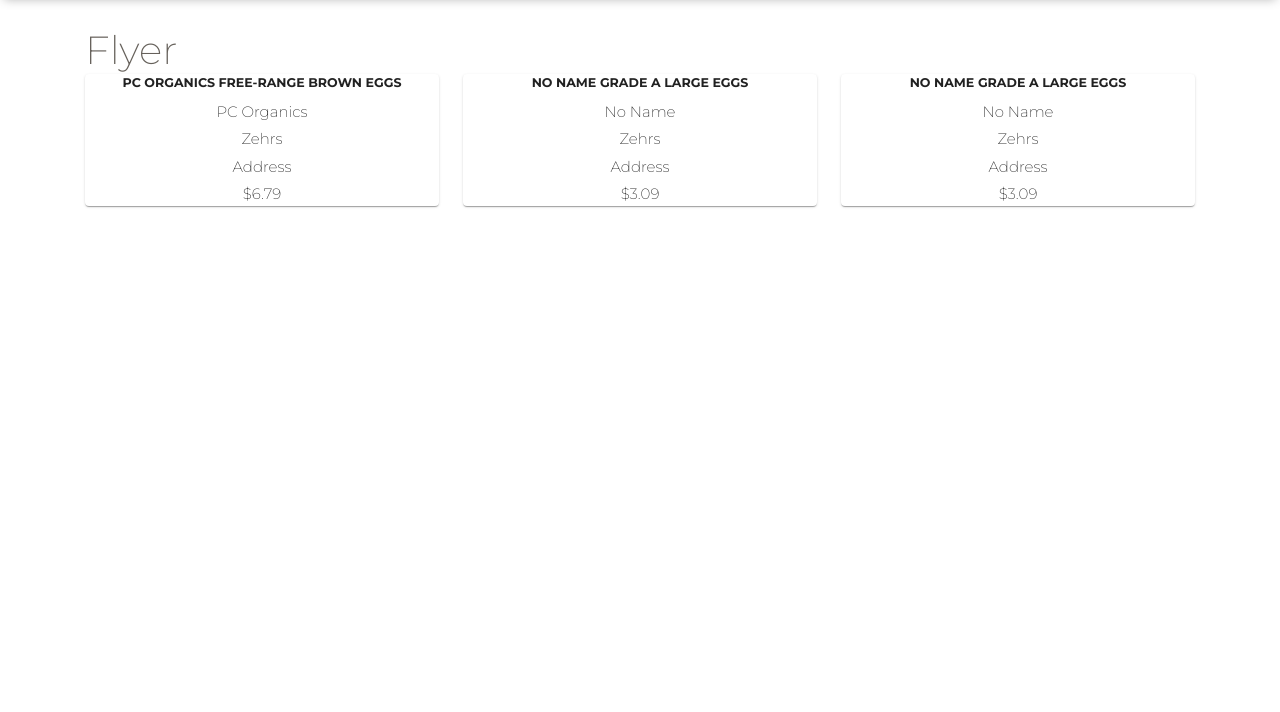
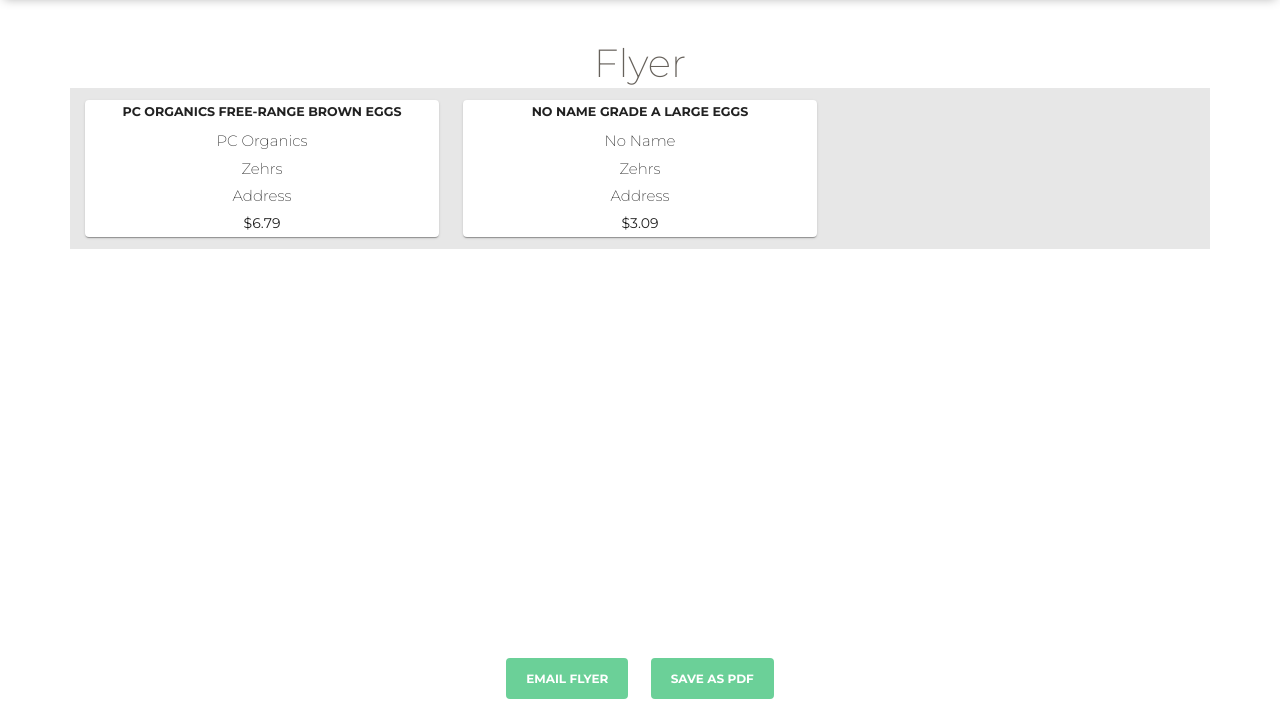
Before and after one commit to imckechn/Delicat, a React app in the folder frontend/: page /flyer in a window 1280 px wide. Shown: the part 88-800 px from the top of the page. Built offline with nearby package versions, Linux system fonts and the light colour scheme.

Commit message:
Added save to pdf functionality, content and ability to parse json on flyer page, some misc comments

```diff
--- a/frontend/package.json
+++ b/frontend/package.json
@@ -5,6 +5,9 @@
     "@material-ui/core": "^4.11.3",
     "@material-ui/lab": "^4.0.0-alpha.57",
     "classnames": "2.2.6",
+    "html2canvas": "^1.0.0-rc.7",
+    "jspdf": "^2.3.1",
+    "jspdf-react": "^1.0.11",
     "moment": "2.29.1",
     "node-sass": "5.0.0",
     "nouislider": "14.6.4",
--- a/frontend/src/assets/css/style.css
+++ b/frontend/src/assets/css/style.css
@@ -94,3 +94,7 @@
 .flyer-paper {
     text-align: center;
 }
+
+.grey-bg {
+    background-color: #e7e7e7;
+}
--- a/frontend/src/components/FilterPanel.js
+++ b/frontend/src/components/FilterPanel.js
@@ -35,7 +35,7 @@
           {this.state.isPanelOpen ?
           <div>
             <br></br>
-            <i class="fa fa-chevron-left fa-lg" color="default" onClick={this.toggle} ></i>
+            <i className="fa fa-chevron-left fa-lg" color="default" onClick={this.toggle} ></i>
             <br></br>
             <h3>Filters</h3>
             <GetStoreFilters/>
@@ -48,7 +48,7 @@
           :
           <>
             <br></br>
-            <i class="fa fa-chevron-right fa-lg" color="default" onClick={this.toggle}></i>
+            <i className="fa fa-chevron-right fa-lg" color="default" onClick={this.toggle}></i>
           </>
           }
         </div>
--- a/frontend/src/components/FlyerItem.js
+++ b/frontend/src/components/FlyerItem.js
@@ -1,17 +1,18 @@
 import React from "react";
 import { Paper, Grid } from "@material-ui/core";
 
+// Individual flyer item card layout
 export class FlyerItem extends React.Component {
   render() {
     return (
       <>
-        <Grid item xs>
-          <Paper className="flyer-paper">
+        <Grid item xs={4}>
+          <Paper className="flyer-paper add-padding">
             <h6>{this.props.item.fullName}</h6>
             <p>{this.props.item.brand}</p>
             <p>{this.props.item.store}</p>
             <p>Address</p>
-            <p>${this.props.item.price}</p>
+            <b>${this.props.item.price}</b>
           </Paper>
         </Grid>
       </>
--- a/frontend/src/components/FlyerPage.js
+++ b/frontend/src/components/FlyerPage.js
@@ -1,8 +1,10 @@
 import React from "react";
 import { IndexNavbar } from "./IndexNavbar";
 import { FlyerItem } from "./FlyerItem";
-import { Container } from "reactstrap";
+import { Container, Button } from "reactstrap";
 import { Grid } from "@material-ui/core";
+import { jsPDF } from "jspdf";
+import * as html2canvas from "html2canvas";
 
 export class FlyerPage extends React.Component {
   constructor(props) {
@@ -23,32 +25,43 @@
         "price": "3.09",
         "store": "Zehrs",
         "tags": []
-      },
-      {
-        "commonName": "eggs",
-        "brand": "No Name",
-        "fullName": "No Name Grade A Large Eggs",
-        "price": "3.09",
-        "store": "Zehrs",
-        "tags": []
       }],
     }
   }
 
+  // Take nested react components and converts them into an image then saves the image as a pdf
+  // TO DO
+  // Fix the whack formatting of the downloaded pdf.
+  convertToPDF() {
+    const input = document.getElementById('flyerContainer');
+    html2canvas(input)
+      .then((canvas) => {
+        const imgData = canvas.toDataURL('image/png');
+        const pdf = new jsPDF();
+        pdf.addImage(imgData, 'JPEG', 0, 0);
+        pdf.save("flyer.pdf");
+      });
+  }
+
   render() {
-    console.log(this.props.name)
     return (
       <>
         <IndexNavbar />
         <div className="below-nav"></div>
-        <Container>
-        <h2>Flyer</h2>
-        <Grid container spacing={3}>
-          {this.state.flyerItem.map((item, index) => (
-            <FlyerItem key={`${index}-${item}`} item={item} />
-          ))}
-        </Grid>
+        <h2 className="center add-padding">Flyer</h2>
+        <Container id="flyerContainer" className="grey-bg">
+          <Grid container spacing={3} >
+            {this.state.flyerItem.map((item, index) => (
+              <FlyerItem key={"item"+index}item={item} />
+            ))}
+          </Grid>
         </Container>
+        <div className="fixed-bottom">
+          <Container className="center white-bg add-padding">
+            <Button className="footer-button-space" color="success">Email Flyer</Button>
+            <Button color="success" onClick={this.convertToPDF}>Save as PDF</Button>
+          </Container>
+        </div>
       </>
     );
   }
--- a/frontend/src/components/ListItem.js
+++ b/frontend/src/components/ListItem.js
@@ -2,6 +2,7 @@
 import TextField from '@material-ui/core/TextField';
 import { FormControl, InputLabel, Select, ThemeProvider, createMuiTheme, Grid} from '@material-ui/core/';
 
+// Individual list item form details
 export class ListItem extends React.Component {
   render() {
     const theme = createMuiTheme({
@@ -50,7 +51,6 @@
                     fullWidth
                     inputProps={{
                       name: 'amount',
-                      id: 'outlined-age-native-simple',
                     }}
                   >
                     <option aria-label="None" value="" />
@@ -69,7 +69,6 @@
                     fullWidth
                     inputProps={{
                       name: 'brands',
-                      id: 'outlined-age-native-simple',
                     }}
                   >
                     <option aria-label="None" value="" />
--- a/frontend/src/components/NewListPage.js
+++ b/frontend/src/components/NewListPage.js
@@ -18,14 +18,17 @@
     }
   }
 
+  // Keeps track of how many list items to display
   addListItem = () => {
     this.setState({ numItems: this.state.numItems + 1 })
   }
 
+  // Toggles ability to edit title
   toggleEditTitle = () => {
     this.setState({ editTitle: !this.state.editTitle })
   }
 
+  // Updates name of list
   handleChange = (val) => {
     this.setState({listName: val.target.value});
   }
@@ -33,7 +36,7 @@
   render() {
     let itemInputs = [];
     for (let i = 0; i < this.state.numItems; i++) {
-      itemInputs.push(<ListItem id={"item" + i}/>);
+      itemInputs.push(<ListItem key={"item" + i}/>);
     }
     const theme = createMuiTheme({
       palette: {
@@ -50,7 +53,7 @@
         <IndexNavbar />
         <div className="below-nav"></div>
         <Collapse in={this.state.saved}>
-        <Alert action={<Button className="btn-link" color="success"><i class="fa fa-times" onClick={() => {this.setState({ saved: false})}}></i></Button>}>
+        <Alert action={<Button className="btn-link" color="success"><i className="fa fa-times" onClick={() => {this.setState({ saved: false})}}></i></Button>}>
           Successfully Saved List!
         </Alert>
       </Collapse>
@@ -102,13 +105,13 @@
         <div className="fixed-bottom">
           <Container className="center white-bg add-padding">
             <Button className="footer-button-space" color="success" onClick={() => {this.setState({ saved: true})}}>Save List</Button>
-            <Button color="success" href="/flyer" name={this.state.listName}>Generate Flyer</Button>
+            <Button color="success" href="/flyer">Generate Flyer</Button>
           </Container>
         </div>
         :
         <div className="fixed-bottom">
           <Container className="center white-bg add-padding">
-            <Button className="btn" color="success" href="/flyer" name={this.state.listName}>Generate Flyer</Button>
+            <Button className="btn" color="success" href="/flyer">Generate Flyer</Button>
           </Container>
         </div>
         }
--- a/frontend/src/components/hooks/GetStoreFilters.js
+++ b/frontend/src/components/hooks/GetStoreFilters.js
@@ -40,7 +40,7 @@
           multiple
           value={favStoreName}
           onChange={handleFavChange}
-          input={<Input id="select-multiple-chip" />}
+          input={<Input />}
           renderValue={(selected) => (
             <div className={classes.chips}>
               {selected.map((value) => (
@@ -62,7 +62,7 @@
           multiple
           value={excludeStoreName}
           onChange={handleExcludeChange}
-          input={<Input id="select-multiple-chip" />}
+          input={<Input />}
           renderValue={(selected) => (
             <div className={classes.chips}>
               {selected.map((value) => (
```
Also changed, not shown: 1 other file.
